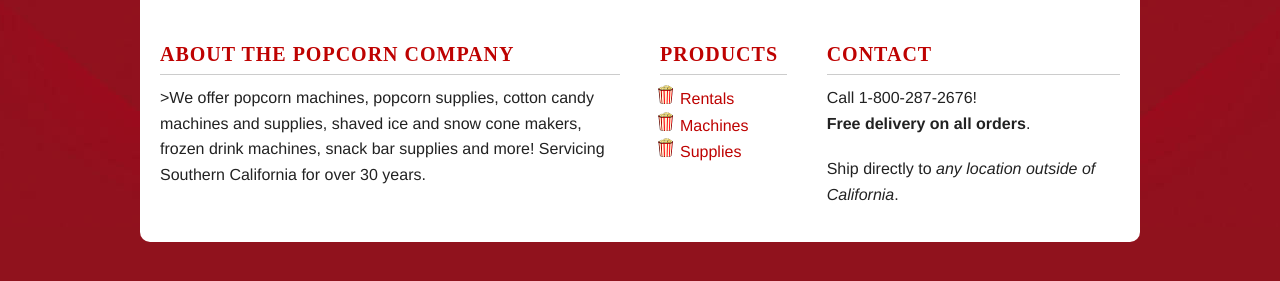
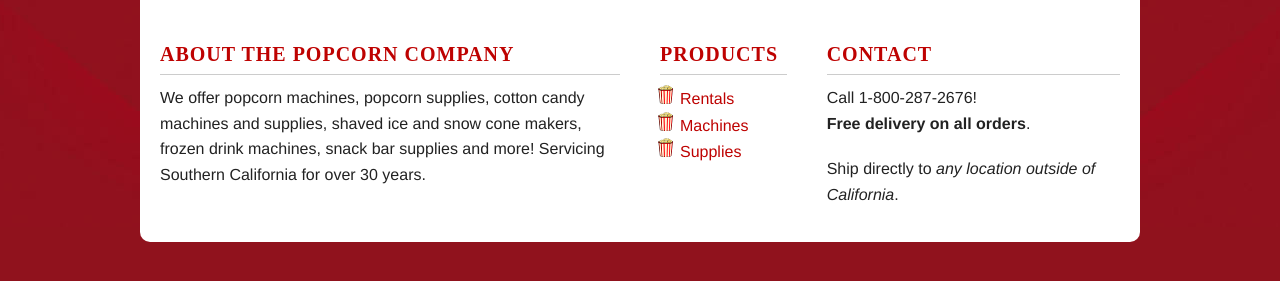
Before and after one commit to popcorncompanyllc/ishmaelsanchez.github.io, a Jekyll site: the page built from index.html, in a window 1280 px wide. Shown: the part 818-1099 px from the top of the page. Built offline with Jekyll 4.4.1, drawn with Linux system fonts in a browser that asks for light colours; some web fonts are replaced; Markdown is read by kramdown in place of the engine named in the settings; the list of posts is cut into pages by our own code.

Commit message:
More markup fixes

```diff
--- a/_includes/footer.html
+++ b/_includes/footer.html
@@ -3,7 +3,7 @@
   <div class="row">
     <div class="large-6 columns">
       <h3 class="footer-header"><a href="/about">About The Popcorn Company</a></h3>
-      <p itemprop="description">>We offer popcorn machines, popcorn supplies, cotton candy machines and supplies, shaved ice and snow cone makers, frozen drink machines, snack bar supplies and more! Servicing Southern California for over 30 years.</p>
+      <p itemprop="description">We offer popcorn machines, popcorn supplies, cotton candy machines and supplies, shaved ice and snow cone makers, frozen drink machines, snack bar supplies and more! Servicing Southern California for over 30 years.</p>
     </div>
     <div class="large-2 columns">
       <h3 class="footer-header"><a href="/about">Products</a></h3>
@@ -28,7 +28,7 @@
         <li>Authorized Distributor of Weaver Popcorn</li>
         <li>Authorized Distributor of Conagra</li>
       </ul>
-      <a href="/">
+      <a href="http://www.thepopcorncompanyllc.com" itemprop="url">
         <img itemprop="image" src="/img/popcorn-company-logo.jpg" alt="The Popcorn Company Logo">
       </a>
     </div>
@@ -38,7 +38,7 @@
   </div>
   <div class="row">
     <div class="large-6 columns">
-      <p class="copyright text-left">&copy; <a class="credit-link" href="http://www.thepopcorncompanyllc.com" itemprop="url"><span itemprop="name">{{ site.constants.name }}</span></a>. All Rights Reserved.</p>
+      <p class="copyright text-left">&copy; <span itemprop="name">{{ site.constants.name }}</span>. All Rights Reserved.</p>
     </div>
     <div class="large-6 columns">
       <p class="credit text-right">Site by <a class="credit-link" href="http://ishmaelsanchez.com">Ishmael Sanchez</a></p>
```
